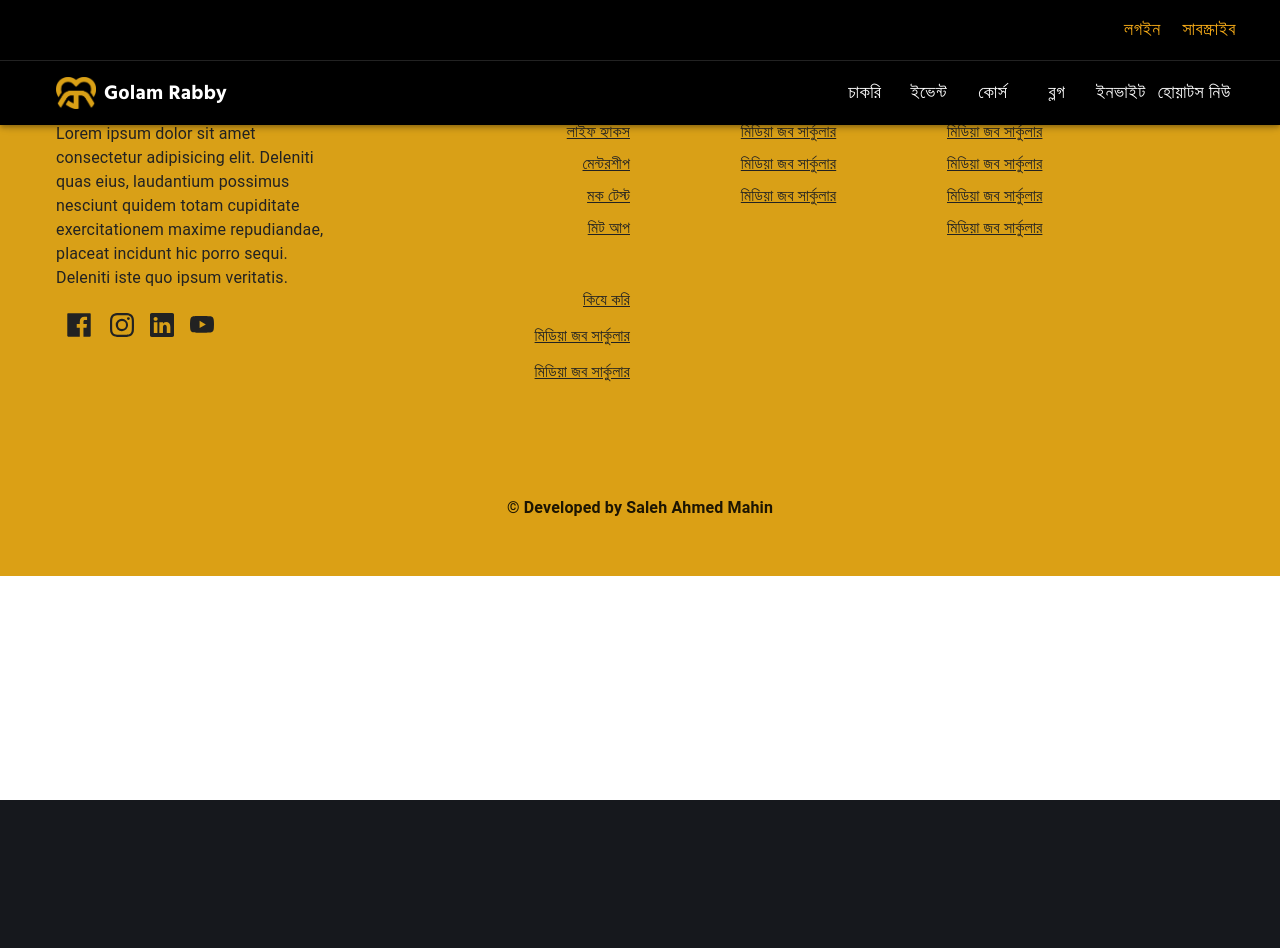
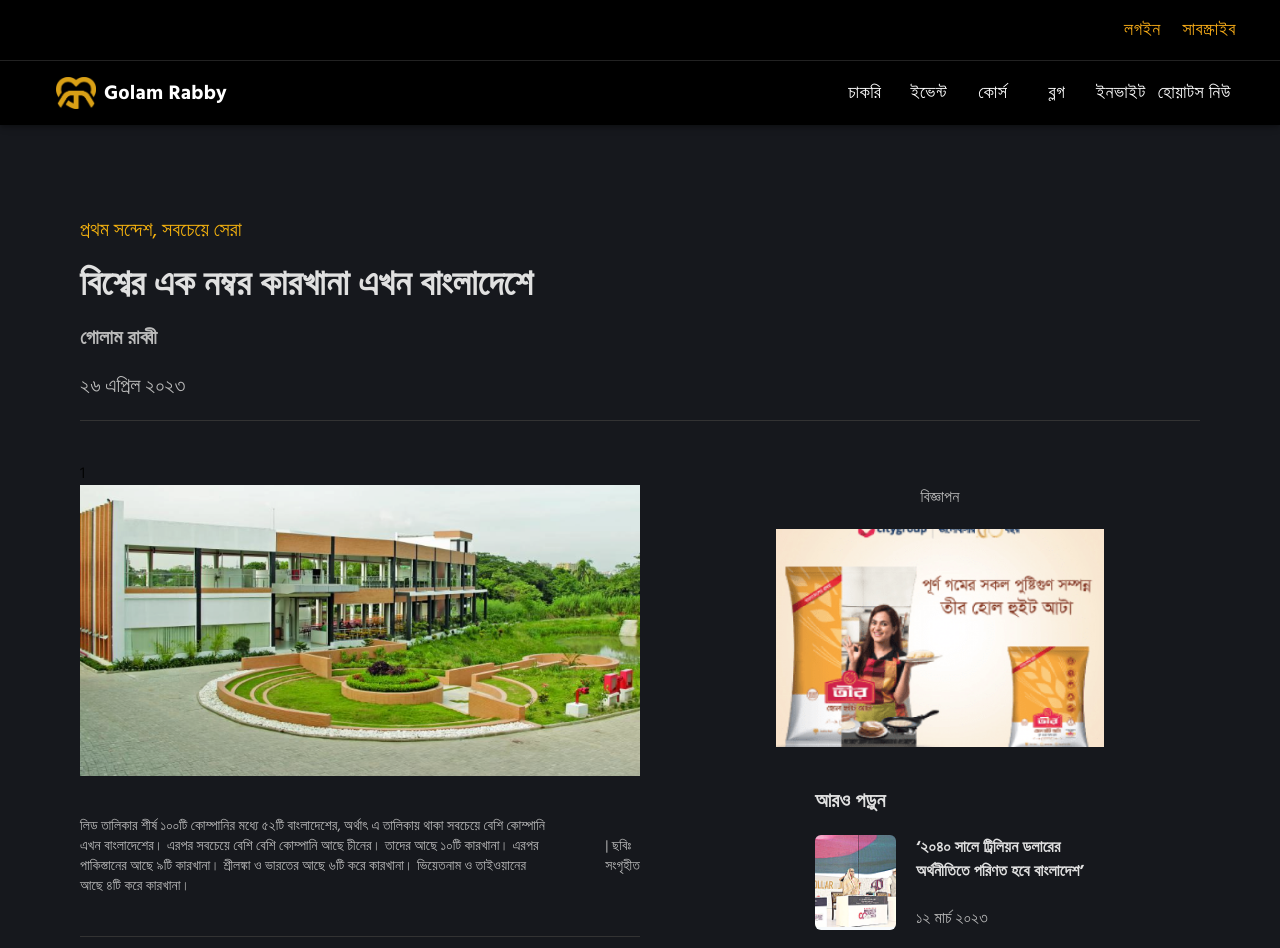
Before and after one commit to SalehAhmed19/GolamRabbi-SSOMOY_TV, a React (Vite) app: page /blogs/1 in a window 1280 px wide. Shown: the top 948 px of the page. Before the commit the page ends 800 px from the top, so only its background shows below. Built offline with nearby package versions, Linux system fonts and the light colour scheme.

Commit message:
add nested route in blogs

```diff
--- a/src/App.jsx
+++ b/src/App.jsx
@@ -52,7 +52,7 @@
           </Route>
           <Route path="/events" element={<AllEvents />} />
           <Route path="/blogs" element={<BlogsPage />} />
-          <Route path="/blogs/blog-1" element={<Blog1 />} />
+          <Route path="/blogs/:id" element={<Blog1 />} />
         </Routes>
       </div>
       <Footer />
--- a/src/Pages/Blogs/Blog1.jsx
+++ b/src/Pages/Blogs/Blog1.jsx
@@ -6,12 +6,20 @@
 import MoreBlogsVertical from "../../Components/Isolated/BlogsComponents/MoreBlogsVertical";
 import CommentBox from "../../Components/Isolated/BlogsComponents/CommentBox";
 import SocialMedia from "../../Components/Isolated/SocialMedia";
+import { useParams } from "react-router-dom";
+
+const data = [
+  { id: 1, country: "Austria" },
+  { id: 2, country: "Germany" },
+  { id: 3, country: "Austria" },
+];
 
 function Blog1() {
+  const { id } = useParams();
   return (
     <div className="lg:py-24 lg:mx-20 mx-5">
       <BlogsHeading />
-
+      {id}
       <div className="grid grid-cols-1 lg:grid-cols-2">
         <div className="pb-14 lg:my-0">
           <BlogsSubHeading />
--- a/src/Pages/BlogsPage.jsx
+++ b/src/Pages/BlogsPage.jsx
@@ -3,7 +3,28 @@
 import { Link } from "react-router-dom";
 
 function BlogsPage() {
-  const arr = [1, 2, 3, 4, 5, 6, 7];
+  const arr = [
+    {
+      id: 1,
+      title: "a,",
+    },
+    {
+      id: 2,
+      title: "a,",
+    },
+    {
+      id: 3,
+      title: "a,",
+    },
+    {
+      id: 4,
+      title: "a,",
+    },
+    {
+      id: 5,
+      title: "a,",
+    },
+  ];
   return (
     <div className="lg:py-24 py-10 lg:mx-20 mx-5">
       <h2 className="text-4xl font-bold text-center pt-20 pb-10 text-primary">
@@ -11,7 +32,7 @@
       </h2>
       <div className="grid grid-cols-1 lg:grid-cols-3 gap-7">
         {arr.map((a) => (
-          <Link to="/blogs/blog-1">
+          <Link to={`/blogs/${a?.id}`}>
             <div className="relative text-basic ">
               <img
                 className="opacity-50 rounded-md"
```
Also changed, not shown: 1 other file (tests, documents, lock files or other folders).
